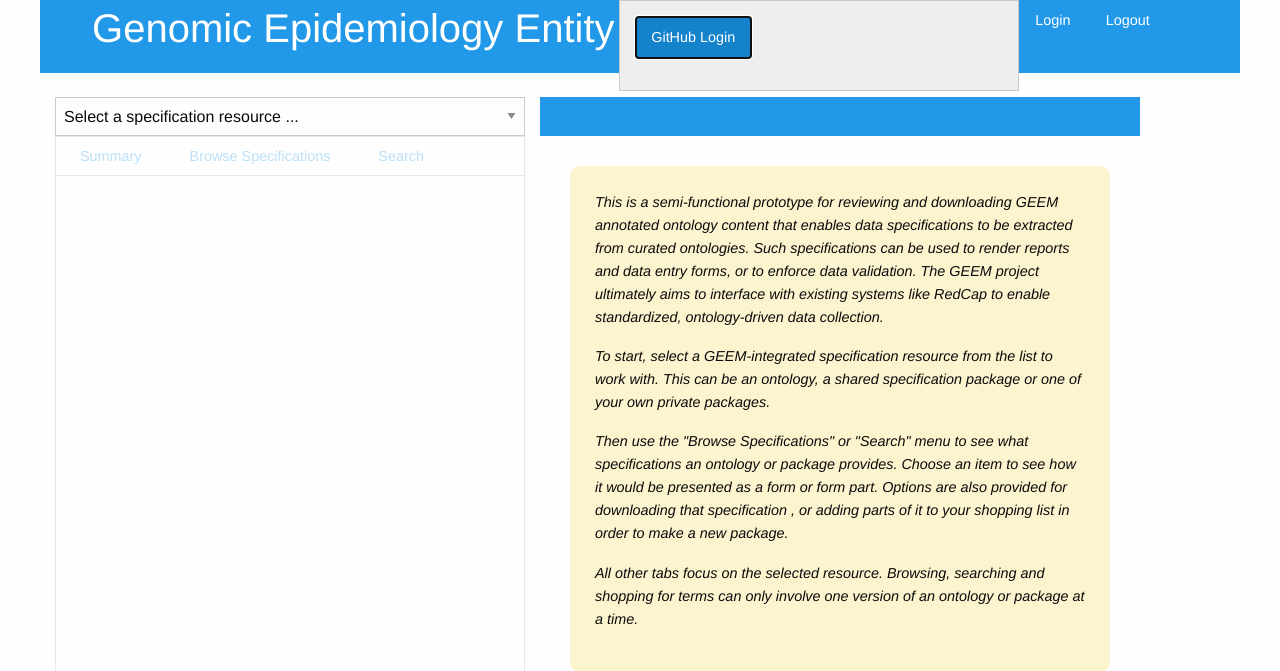
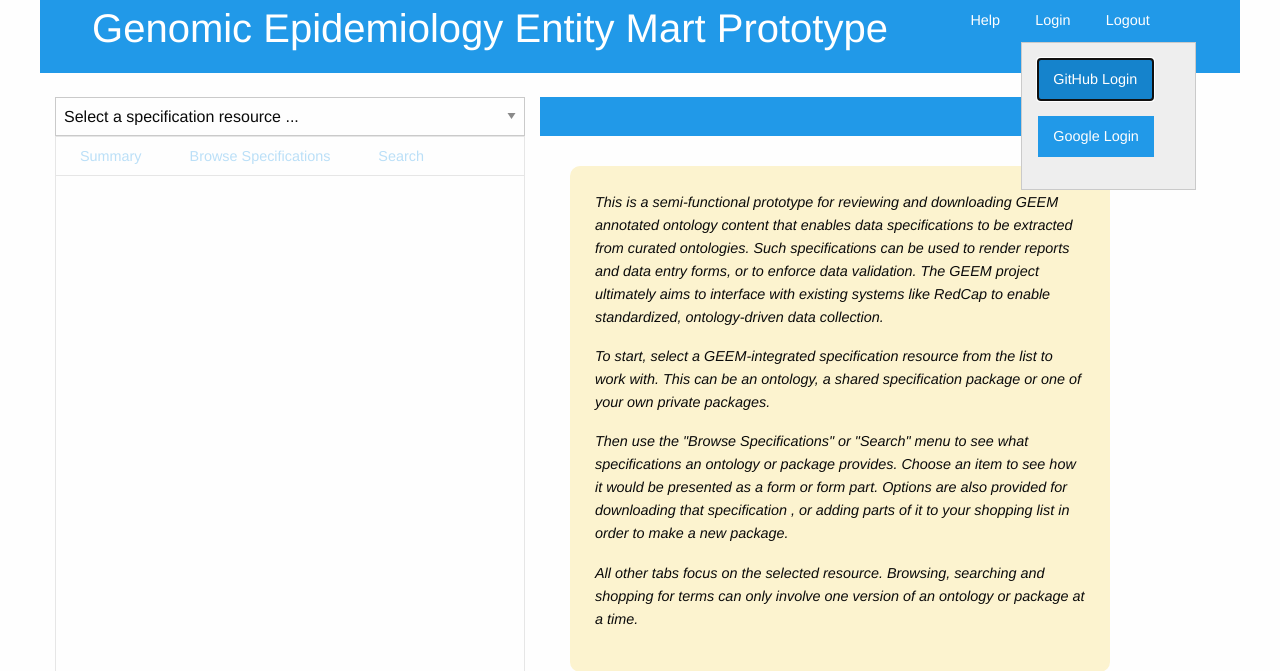
Before and after one commit to cidgoh/geem, a Django app: page /portal.html in a window 1280 px wide, after a click on "Login". Shown: the top 671 px of the page. Run offline with Django 3.2, Linux system fonts and the light colour scheme; parts of the project's set-up code (start-up, migrations or seed data) failed here and were passed over; some libraries are stand-ins or nearby versions.

Commit message:
Added Google Login

```diff
--- a/config/settings.py
+++ b/config/settings.py
@@ -114,6 +114,7 @@ AUTHENTICATION_BACKENDS = [
     'oauth2_provider.backends.OAuth2Backend',
     'rest_framework_social_oauth2.backends.DjangoOAuth2',
     'social_core.backends.github.GithubOAuth2',
+    'social_core.backends.google.GoogleOAuth2',
     # Comment-out to disable admin page login
     'django.contrib.auth.backends.ModelBackend',
 ]
@@ -158,4 +159,5 @@ REST_FRAMEWORK = {
 SOCIAL_AUTH_POSTGRES_JSONFIELD = True
 SOCIAL_AUTH_GITHUB_KEY = ''
 SOCIAL_AUTH_GITHUB_SECRET = ''
-DRFSO2_PROPRIETARY_BACKEND_NAME = 'GitHub'
+SOCIAL_AUTH_GOOGLE_OAUTH2_KEY = ''
+SOCIAL_AUTH_GOOGLE_OAUTH2_SECRET = ''
--- a/geem/templates/geem/portal.html
+++ b/geem/templates/geem/portal.html
@@ -22,8 +22,9 @@
       <div class="large-3 medium-3 columns">
         <a class="button" href="https://github.com/GenEpiO/geem/wiki" target="_blank">Help</a>
 	<a class="button" type="button"  data-toggle="login-dropdown">Login</a>
-	<div id="login-dropdown" class="dropdown-pane" data-dropdown data-auto-focus="true">
+	<div id="login-dropdown" class="dropdown-pane" data-dropdown data-auto-focus="true" data-options="align:left" style="min-width:100px; width:175px">
 	  <a class="button" href="{% url "social:begin" "github" %}">GitHub Login</a>
+	  <a class="button" href="{% url "social:begin" "google-oauth2" %}">Google Login</a>
 	</div>
 	<a class="button" href="accounts/logout" type="button">Logout</a>
         <!-- i class="fi-widget large">&nbsp;</i -->
```
